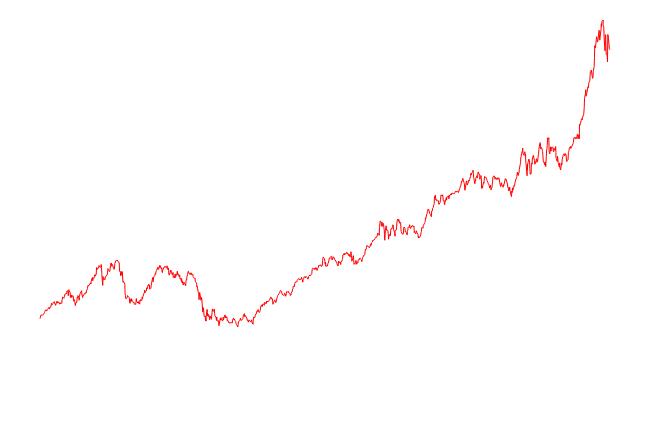
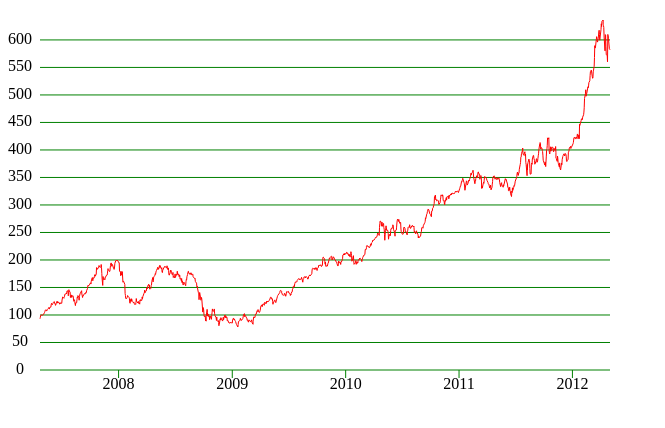
Before and after one commit to githru/githru-boot, a React (Create React App) app in the folder linechart/ag502/: page / in a window 1280 px wide. Shown: the top 428 px of the page, without its empty margins (0-665 px from the left). Built offline with nearby package versions, Linux system fonts and the light colour scheme.

Commit message:
fix: tick 간격 수정

```diff
--- a/linechart/ag502/src/App.tsx
+++ b/linechart/ag502/src/App.tsx
@@ -90,6 +90,7 @@ function App() {
         if (xDomain.length && yDomain.length && numOfRows.length) {
             // @ts-ignore
             const curPath = generateLine(numOfRows);
+
             if (curPath) {
                 setPath(curPath);
             }
@@ -103,8 +104,38 @@ function App() {
                 height={positionInfo.height}
                 viewBox={`0, 0, ${positionInfo.width}, ${positionInfo.height}`}
             >
+                <g transform={`translate(0, ${positionInfo.height - positionInfo.marginBottom})`}>
+                    {getXScale.ticks().map((tickValues) => (
+                        <g
+                            key={String(tickValues)}
+                            transform={`translate(${getXScale(tickValues)}, 0)`}
+                            textAnchor="middle"
+                        >
+                            <line y2={positionInfo.width / 80} stroke="green" />
+                            <text y={positionInfo.width / 80} dominantBaseline="hanging">
+                                {tickValues.getFullYear()}
+                            </text>
+                        </g>
+                    ))}
+                </g>
                 <g />
-                <g />
+                <g>
+                    {getYScale.ticks().map((tickValues) => (
+                        <g
+                            key={tickValues}
+                            transform={`translate(0,${getYScale(tickValues)})`}
+                            textAnchor="middle"
+                            dominantBaseline="middle"
+                        >
+                            <line
+                                x1={positionInfo.marginLeft}
+                                x2={positionInfo.width - positionInfo.marginRight}
+                                stroke="green"
+                            />
+                            <text dx={positionInfo.marginLeft - 20}>{tickValues}</text>
+                        </g>
+                    ))}
+                </g>
                 <path fill="none" stroke="red" d={path} />
             </svg>
         </div>
```
